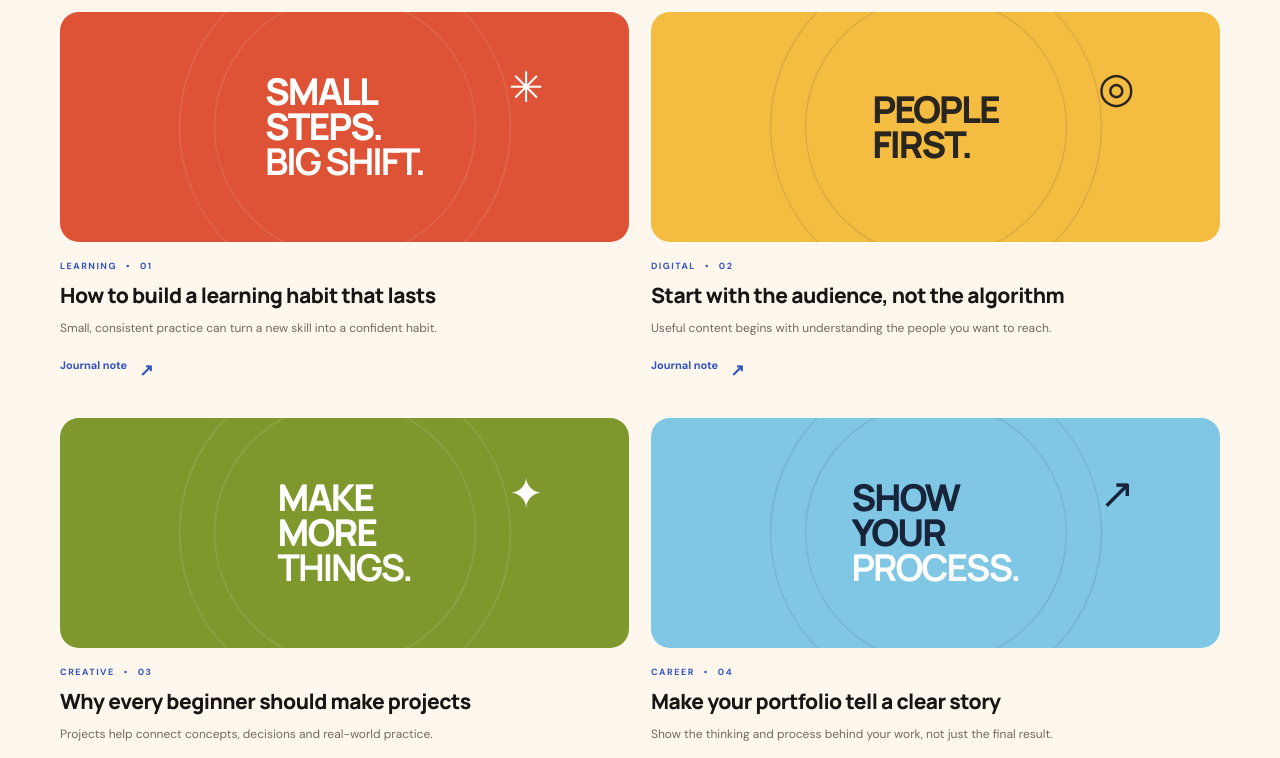
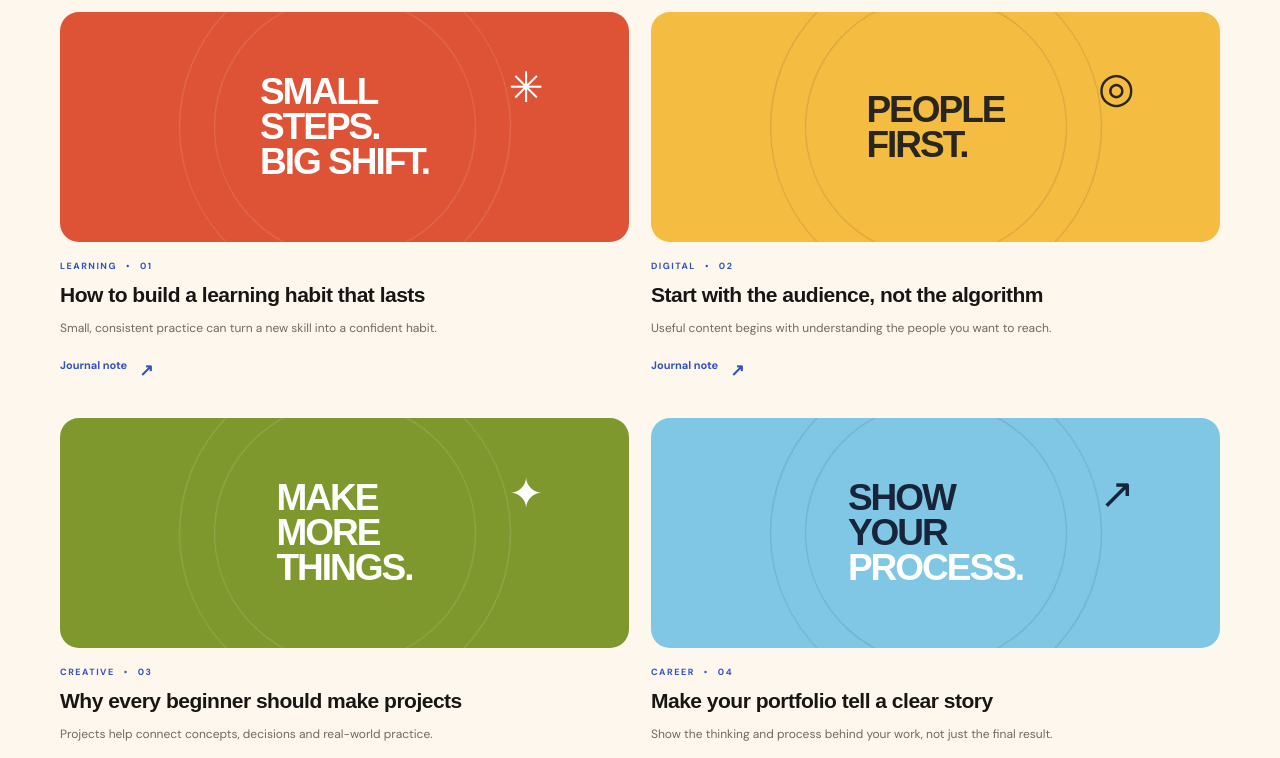
Before and after one commit to myselfaadhi911-ctrl/FYND-ACADEMY, a plain HTML site: page blogs.html in a window 1280 px wide. Shown: the part 724-1482 px from the top of the page. Drawn offline with Linux system fonts and the light colour scheme.

Commit message:
Update Blogs page from uploaded website package

```diff
--- a/blogs.html
+++ b/blogs.html
@@ -1,6 +1,6 @@
 <!doctype html>
 <html lang="en">
-<head><meta charset="utf-8"><meta name="viewport" content="width=device-width, initial-scale=1"><meta name="theme-color" content="#24113f"><meta name="description" content="Ideas, practical tips and creative inspiration for your digital learning journey from FYND Academy."><link rel="canonical" href="https://fynd-academy-fynd10.vercel.app/blogs.html"><link rel="icon" href="assets/favicon.svg" type="image/svg+xml"><link rel="preconnect" href="https://fonts.googleapis.com"><link rel="preconnect" href="https://fonts.gstatic.com" crossorigin><link href="https://fonts.googleapis.com/css2?family=DM+Sans:wght@400;500;600;700&family=Manrope:wght@400;500;600;700;800&display=swap" rel="stylesheet"><meta property="og:type" content="website"><meta property="og:title" content="Ideas & Insights | FYND Academy"><meta property="og:description" content="Fresh thinking for creative minds and future builders."><title>Blogs & Ideas | FYND Academy</title><link rel="stylesheet" href="styles.css"><script src="script.js" defer></script></head>
+<head><meta charset="utf-8"><meta name="viewport" content="width=device-width, initial-scale=1"><meta name="theme-color" content="#24113f"><meta name="description" content="Ideas, practical tips and creative inspiration for your digital learning journey from FYND Academy."><link rel="canonical" href="https://fynd-academy-fynd10.vercel.app/blogs.html"><link rel="icon" href="assets/favicon.svg" type="image/svg+xml"><link rel="preconnect" href="https://fonts.googleapis.com"><link rel="preconnect" href="https://fonts.gstatic.com" crossorigin><link href="https://fonts.googleapis.com/css2?family=DM+Sans:wght@400;500;600;700&family=Bricolage+Grotesque:opsz,wght@12..96,400..800&display=swap" rel="stylesheet"><meta property="og:type" content="website"><meta property="og:title" content="Ideas & Insights | FYND Academy"><meta property="og:description" content="Fresh thinking for creative minds and future builders."><title>Blogs & Ideas | FYND Academy</title><link rel="stylesheet" href="styles.css"><script src="script.js" defer></script></head>
 <body><a class="skip-link" href="#main">Skip to content</a><header class="site-header"><a class="brand" href="index.html" aria-label="FYND Academy home"><span class="brand-mark">F</span><span class="brand-name">FYND<span>ACADEMY</span></span></a><button class="menu-toggle" type="button" aria-label="Open navigation" aria-expanded="false" aria-controls="primary-nav"><span></span><span></span></button><nav class="primary-nav" id="primary-nav" aria-label="Main navigation"><a href="index.html">Home</a><a href="about.html">About</a><a href="courses.html">Courses</a><a href="blogs.html" aria-current="page">Blogs</a><a href="contact.html">Contact</a><button class="button button--nav" type="button" data-open-enroll>Enroll Now <span>↗</span></button></nav></header>
 <main id="main"><section class="inner-hero inner-hero--compact section-wrap"><p class="eyebrow"><span class="eyebrow-dot"></span> The FYND journal</p><h1>Ideas worth<br><span class="text-gradient">passing on.</span></h1><p class="inner-lead">A growing collection of notes, tips and perspectives for people who love to learn and make things.</p></section>
 <section class="section section-wrap blog-section"><div class="blog-tools"><div><p class="eyebrow">Read. Reflect. Repeat.</p><h2>Fresh thinking for<br><span class="text-gradient">what's next.</span></h2></div><label class="search-box"><span aria-hidden="true">⌕</span><input id="blog-search" type="search" placeholder="Search the journal…" aria-label="Search blog posts"></label></div>
```
